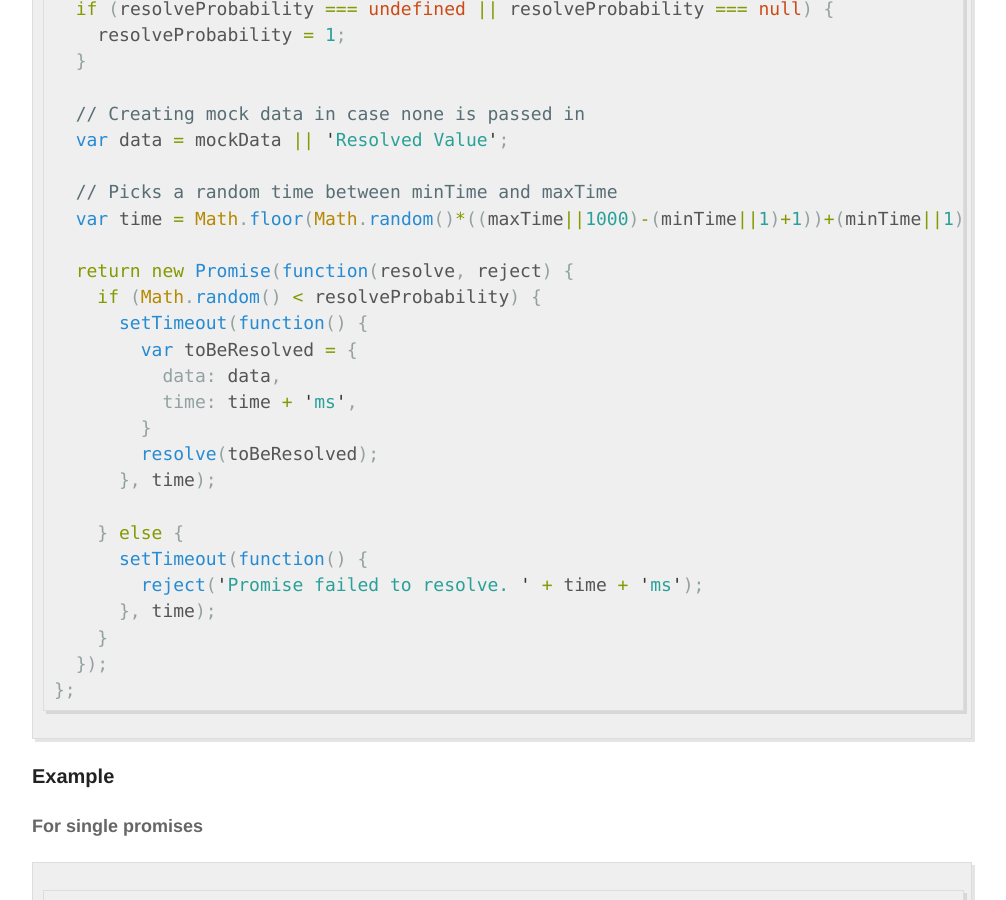
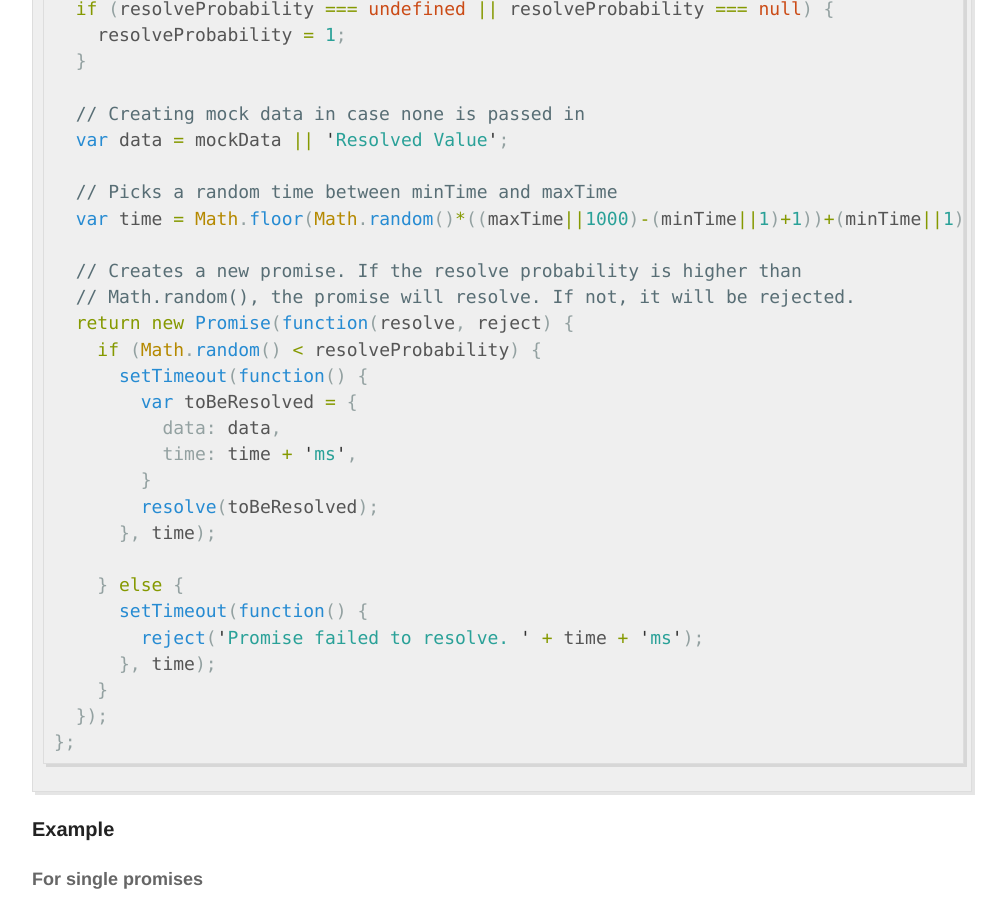
Before and after one commit to rodocite/rodocite.github.io, a Jekyll site: the page built from _posts/2015-10-12-generatePromise.md, in a window 1280 px wide and 900 px high, scrolled down 670 px. Shown: the whole window, without its empty margins (138-1144 px from the left). Built offline with Jekyll 4.4.1, drawn with Linux system fonts in a browser that asks for light colours; Markdown is read by kramdown in place of the engine named in the settings; comment, search, counter and statistics services are not loaded.

Commit message:
Update 2015-10-12-generatePromise.md

```diff
--- a/_posts/2015-10-12-generatePromise.md
+++ b/_posts/2015-10-12-generatePromise.md
@@ -26,6 +26,8 @@ var mockPromise = function(resolveProbability, minTime, maxTime, mockData) {
   // Picks a random time between minTime and maxTime
   var time = Math.floor(Math.random()*((maxTime||1000)-(minTime||1)+1))+(minTime||1);
 
+  // Creates a new promise. If the resolve probability is higher than
+  // Math.random(), the promise will resolve. If not, it will be rejected.
   return new Promise(function(resolve, reject) {
     if (Math.random() < resolveProbability) {
       setTimeout(function() {
```
